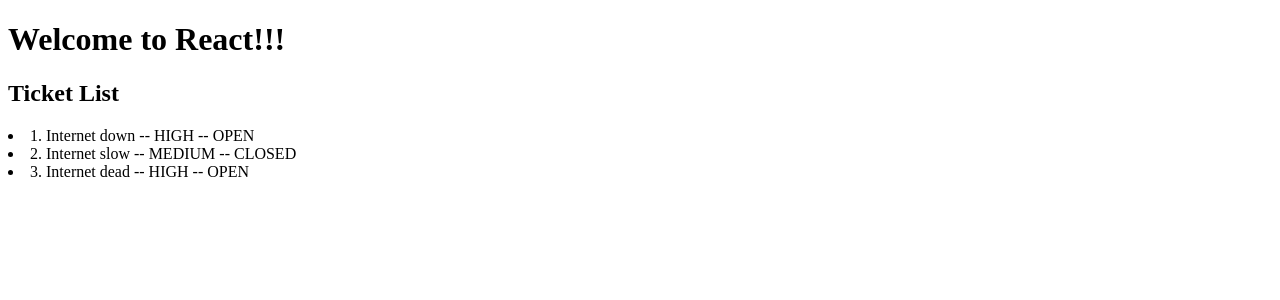
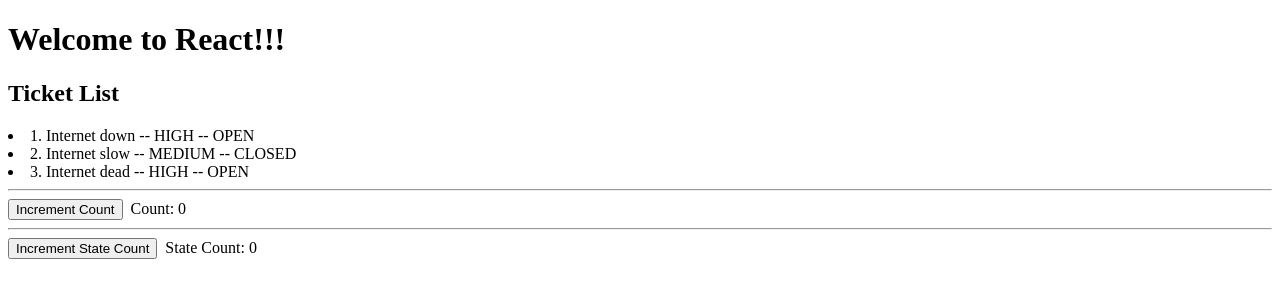
Before and after one commit to TalhaPatel01/Hex_Java_FSD, a React (Vite) app in the folder React/trs-app/: page / in a window 1280 px wide. Shown: the top 300 px of the page. Built offline with nearby package versions, Linux system fonts and the light colour scheme.

Commit message:
normal vs state variable

```diff
--- a/React/trs-app/src/App.jsx
+++ b/React/trs-app/src/App.jsx
@@ -1,3 +1,4 @@
+import StateDemo from "./components/state-demo"
 import TicketList from "./components/ticket-list"
 
 function App() {
@@ -6,6 +7,8 @@
     <div>
       <h1>Welcome to React!!!</h1>
       <TicketList/>
+      <hr/>
+      <StateDemo/>
     </div>
   )
 }
--- /dev/null
+++ b/React/trs-app/src/components/state-demo.jsx
@@ -0,0 +1,47 @@
+import { useState } from "react";
+
+function StateDemo(){
+    let count = 0   //normal variable
+    const [stateCount,setStateCount] = useState(0)   //state variable
+
+    const incrCount = ()=>{
+        count = count+1
+        console.log(`Count: ${count}`)
+    }
+
+    const incrStateCount = ()=>{
+        setStateCount(stateCount+1)
+        console.log(`State Count:${stateCount}`)
+    }
+
+    return(
+        <div>
+            <button onClick={incrCount}>Increment Count</button>
+            &nbsp;&nbsp;
+            {`Count: ${count}`}
+            <hr/>
+            <button onClick={incrStateCount}>Increment State Count</button>
+            &nbsp;&nbsp;
+            {`State Count: ${stateCount}`}
+        </div>
+    )
+}
+
+export default StateDemo
+
+/**
+ TWO Variables:
+ 1. Normal variable
+ 2. State Variable
+
+ useState() is a React hook
+
+ In Normal Variable, Even if the value of count changes, React does not re-render it,
+ so we don't see the latest value on screen
+
+ In state variable, when the value gets updated, React re-renders that value and so we
+ see the updated value instantly on screen
+
+ Hence as devs, we must always use state variables.
+
+ */
--- a/React/trs-app/src/components/ticket-list.jsx
+++ b/React/trs-app/src/components/ticket-list.jsx
@@ -28,7 +28,7 @@
             <h2>Ticket List</h2>
             {
                 tickets.map((ticket,index)=>(    //Each child in a list should have a unique "key" prop.
-                    <li>
+                    <li key={index}>
                         {index+1}. {ticket.subject} -- {ticket.priority} -- {ticket.status}
                     </li>
                 ))
```
